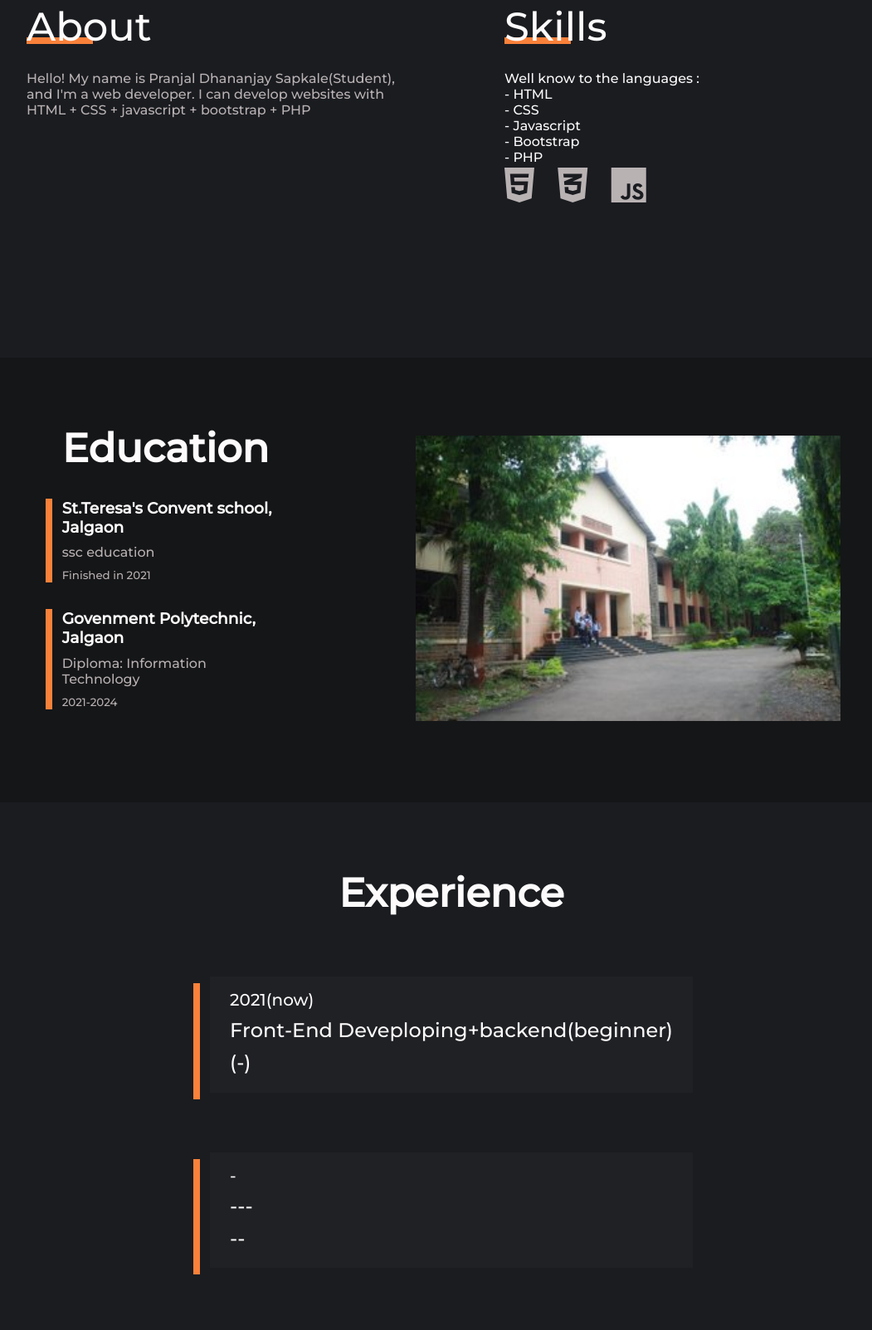
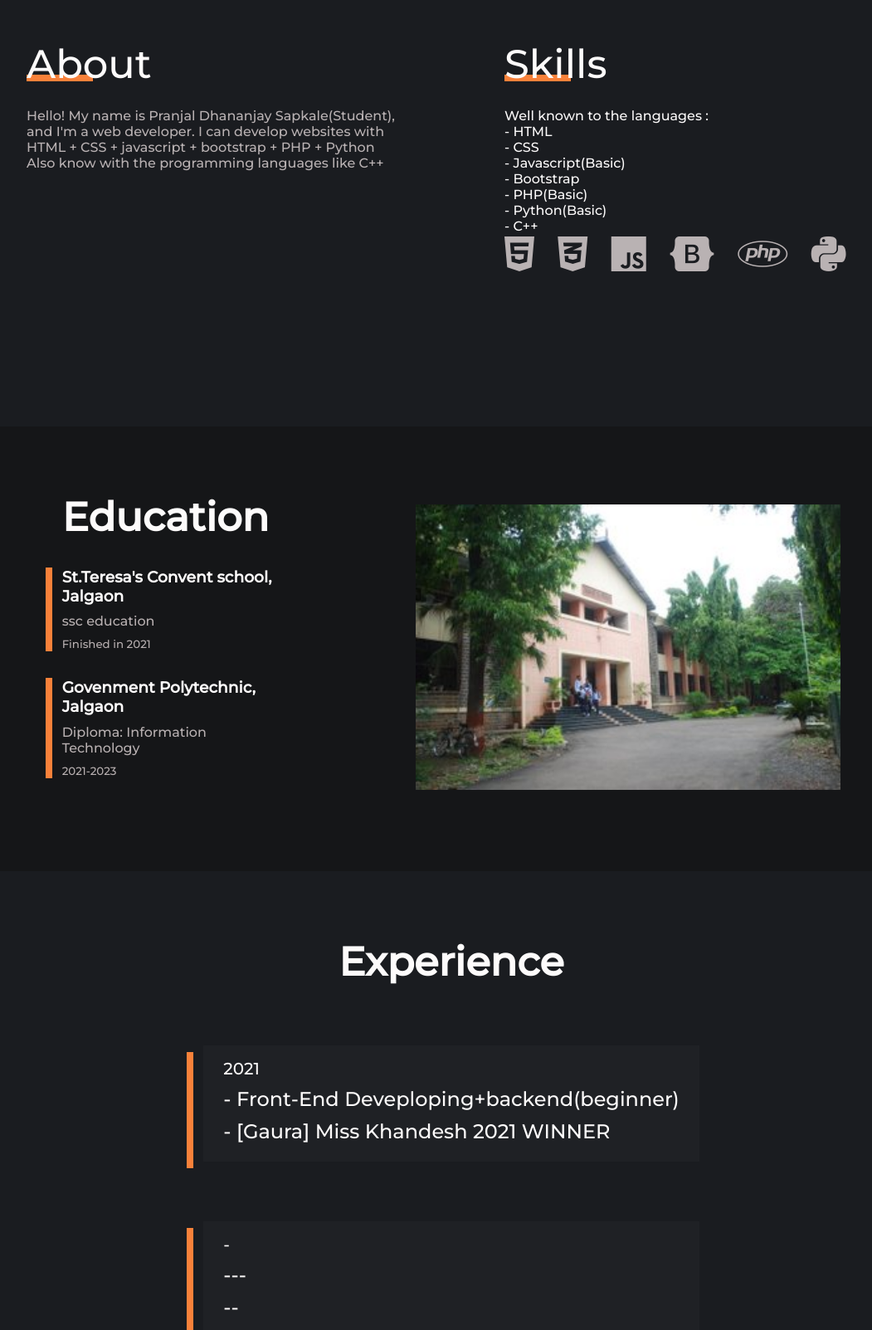
Before and after one commit to PranjalSapkale/Profilo, a plain HTML site: page index.html in a window 1280 px wide. Shown: the part 877-2480 px from the top of the page at 83% size, without its empty margins (96-1147 px from the left). Drawn offline with Linux system fonts and the light colour scheme.

Commit message:
Update index.html

```diff
--- a/index.html
+++ b/index.html
@@ -23,36 +23,54 @@
         </ol>
     </header>
     <section class="main">
-        <div class="box">
+        <div class="set">
             <h1>Pranjal Sapkale</h1>
             <p>Front-End Developer+backend(beginner)</p>
         </div>
         <img src="2.1.jpeg" alt="">
     </section>
+
+    <!-- believe tag -->
+    <div class="tag">
+<p>Believe In Yourself</p>
+</div>
+
+
      <!--about-->
     <div class="about center" id="About">
         <div class="box_wrap">
             <p class="heading">About</p>
-            <p class="text">Hello! My name is Pranjal Dhananjay Sapkale(Student), and I'm a web developer. I can develop websites with HTML + CSS + javascript + bootstrap + PHP</p>
+            <p class="text">Hello! My name is Pranjal Dhananjay Sapkale(Student), and I'm a web developer. I can develop websites with HTML + CSS + javascript + bootstrap + PHP + Python
+            <br>
+            Also know with the programming languages like C++
+            </p>
         </div>
         <div class="box_wrap">
             <p class="heading">Skills</p>
-            <p>Well know to the languages :
+            <p>Well known to the languages :
             <br>
             - HTML
             <br>
             - CSS
             <br>
-            - Javascript
+            - Javascript(Basic)
             <br>
             - Bootstrap
             <br>
-            - PHP
+            - PHP(Basic)
+            <br>
+            - Python(Basic)
+            <br>
+            - C++
             </p>
             <div class="skills_box">
                 <i class="fab fa-html5 fa-3x"></i>
                 <i class="fab fa-css3-alt fa-3x"></i>
                 <i class="fab fa-js fa-3x"></i>
+                <i class="fab fa-bootstrap fa-3x"></i>
+                <i class="fab fa-php fa-3x"></i>
+                <i class="fab fa-python fa-3x"></i>
+
             </div>
         </div>
     </div>
@@ -70,7 +88,7 @@
             <div class="container">
                 <h3>Govenment Polytechnic, Jalgaon</h3>
                 <p>Diploma: Information Technology</p>
-                <small>2021-2024</small>
+                <small>2021-2023</small>
             </div>
         </div>
         <div class="right_box">
@@ -83,9 +101,9 @@
         <h3>Experience</h3>
         <ul>
             <li>
-                <small>2021(now)</small>
-                <p>Front-End Deveploping+backend(beginner)</p>
-                <p>(-)</p>
+                <small>2021</small>
+                <p>- Front-End Deveploping+backend(beginner)</p>
+                <p>- [Gaura] Miss Khandesh 2021 WINNER</p>
             </li>
             <li>
                 <small>-</small>
@@ -112,6 +130,13 @@
                 <div>-ComingSoon-</div></a>
         </div>
     </div>
+<!-- i'm possible text hower -->
+<div class="effect">
+<h1><span>I</span>M<span>POSSIBLE</span></h1>
+</div>
+
+
+
 <div class="end" id="Contact">
   <p align="center">Made by : Pranjal Dhananjay Sapkale | &nbsp;&nbsp;<a href="mailto:pranjalsapkaledgk@gmail.com"><i class="fas fa-envelope" aria-hidden="true"></i>&nbsp;&nbsp;pranjalsapkaledgk@gmail.com</a>&nbsp;&nbsp; | &nbsp;&nbsp;
 
@@ -130,5 +155,10 @@
 <h3 class="h3-1">Name</h3>
 <h3 class="h3-2">E-Mail</h3>
 <h3 class="h3-3">Message</h3>-->
+
+
+
+
+
 </body>
 </html>
```
